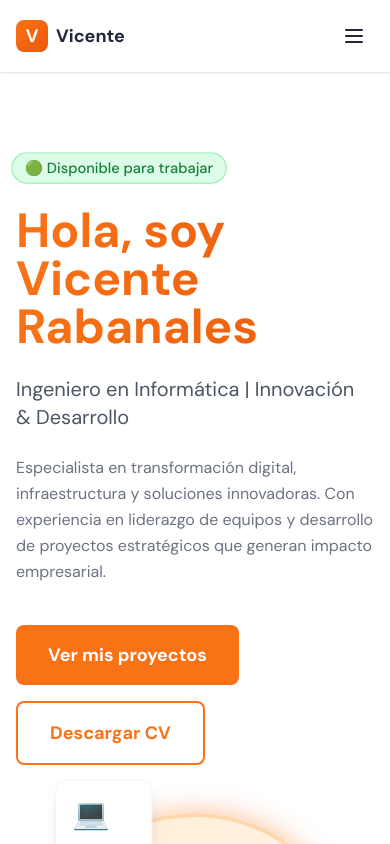
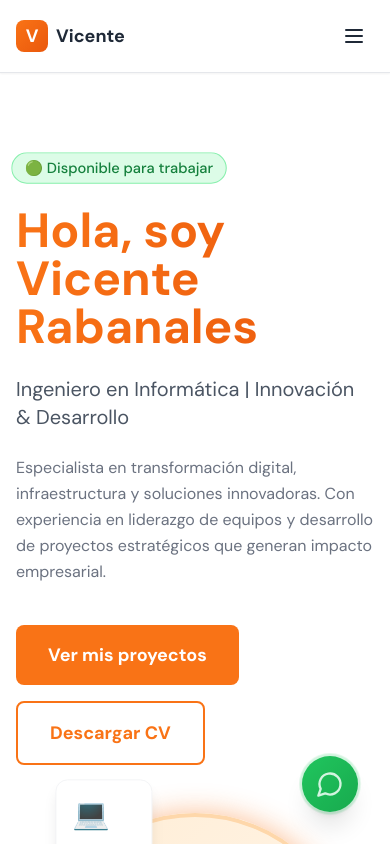
Before and after one commit to contactofixlab-lab/portafolio-vicente, a React (Vite) app: page / in a window 390 px wide. Shown: the top 844 px of the page. Built offline with nearby package versions, Linux system fonts and the light colour scheme.

Commit message:
Add floating WhatsApp button with phone number +56966682082 and remove location from contact section

```diff
--- /dev/null
+++ b/src/components/FloatingWhatsApp.jsx
@@ -0,0 +1,46 @@
+import { motion } from 'framer-motion'
+import { MessageCircle } from 'lucide-react'
+
+export default function FloatingWhatsApp() {
+  const phoneNumber = '56966682082'
+  const message = 'Hola Vicente, quisiera ponerme en contacto contigo...'
+  const whatsappUrl = `https://wa.me/${phoneNumber}?text=${encodeURIComponent(message)}`
+
+  return (
+    <motion.div
+      initial={{ scale: 0, opacity: 0 }}
+      animate={{ scale: 1, opacity: 1 }}
+      transition={{ type: 'spring', stiffness: 400, damping: 30 }}
+      className="fixed bottom-8 right-8 z-40"
+    >
+      <motion.a
+        href={whatsappUrl}
+        target="_blank"
+        rel="noopener noreferrer"
+        whileHover={{ scale: 1.1 }}
+        whileTap={{ scale: 0.95 }}
+        className="flex items-center justify-center w-14 h-14 bg-gradient-to-br from-green-500 to-green-600 text-white rounded-full shadow-xl hover:shadow-2xl transition-all duration-300 group"
+      >
+        <MessageCircle size={28} className="group-hover:scale-110 transition-transform" />
+
+        {/* Pulse Animation */}
+        <motion.div
+          animate={{ scale: [1, 1.1, 1] }}
+          transition={{ duration: 2, repeat: Infinity }}
+          className="absolute inset-0 bg-green-500 rounded-full opacity-20"
+        />
+      </motion.a>
+
+      {/* Tooltip */}
+      <motion.div
+        initial={{ opacity: 0, x: 10 }}
+        whileHover={{ opacity: 1, x: 0 }}
+        transition={{ duration: 0.2 }}
+        className="absolute bottom-20 right-0 bg-gray-900 text-white px-4 py-2 rounded-lg text-sm font-medium whitespace-nowrap pointer-events-none"
+      >
+        Contactame por WhatsApp
+        <div className="absolute bottom-0 right-4 w-2 h-2 bg-gray-900 transform rotate-45 -mb-1"></div>
+      </motion.div>
+    </motion.div>
+  )
+}
--- a/src/components/Layout.jsx
+++ b/src/components/Layout.jsx
@@ -1,5 +1,6 @@
 import Header from './Header'
 import Footer from './Footer'
+import FloatingWhatsApp from './FloatingWhatsApp'
 
 export default function Layout({ children }) {
   return (
@@ -9,6 +10,7 @@ export default function Layout({ children }) {
         {children}
       </main>
       <Footer />
+      <FloatingWhatsApp />
     </div>
   )
 }
--- a/src/sections/ContactSection.jsx
+++ b/src/sections/ContactSection.jsx
@@ -1,7 +1,7 @@
 import { motion } from 'framer-motion'
 import Card from '../components/ui/Card'
 import Button from '../components/ui/Button'
-import { Mail, Phone, MapPin } from 'lucide-react'
+import { Mail } from 'lucide-react'
 
 export default function ContactSection() {
   const contactItems = [
@@ -12,14 +12,6 @@ export default function ContactSection() {
       icon: Mail,
       color: 'text-primary-500',
       href: 'mailto:vrabanales@rcapcorp.cl'
-    },
-    {
-      id: 2,
-      title: 'Ubicación',
-      value: 'Chile / Uruguay',
-      icon: MapPin,
-      color: 'text-green-500',
-      href: '#'
     }
   ]
 
@@ -62,7 +54,7 @@ export default function ContactSection() {
           initial="hidden"
           whileInView="visible"
           viewport={{ once: true }}
-          className="grid md:grid-cols-2 gap-6"
+          className="grid md:grid-cols-1 gap-6 max-w-2xl mx-auto"
         >
           {contactItems.map((item) => {
             const Icon = item.icon
```
